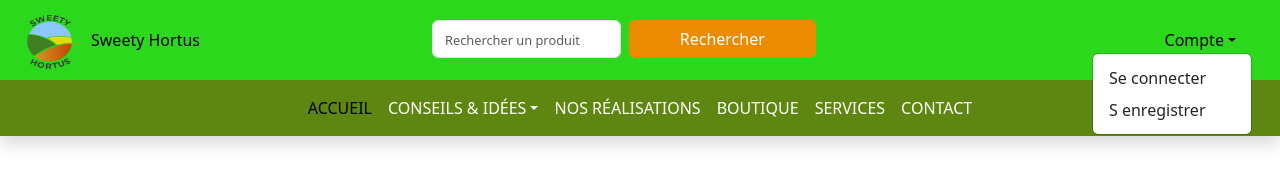
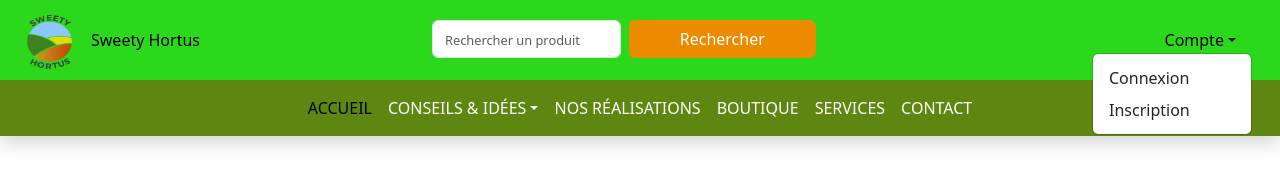
Before and after one commit to anthobldr/Sweetyhortus, a Next.js app: page / in a window 1280 px wide. Both pictures are taken after a click on the button "Compte". Shown: the top 176 px of the page. Built offline with nearby package versions, Linux system fonts and the light colour scheme.

Commit message:
fix(navbar): add link to redirect auth page

```diff
--- a/src/app/layouts/Navbar.tsx
+++ b/src/app/layouts/Navbar.tsx
@@ -27,8 +27,8 @@ export default function Navbar(){
                         <i className="fa-solid fa-user pe-2"></i>Compte
                     </a>
                     <ul className="dropdown-menu">
-                        <li><a className="dropdown-item" href="/SweetyHortus/auth/connexion.php">Se connecter</a></li>
-                        <li><a className="dropdown-item" href="/SweetyHortus/auth/inscription.php">S enregistrer</a></li>
+                        <li><Link className="dropdown-item" href="/login">Connexion</Link></li>
+                        <li><Link className="dropdown-item" href="/register">Inscription</Link></li>
                     </ul>
                 </div>
             </div>
```
